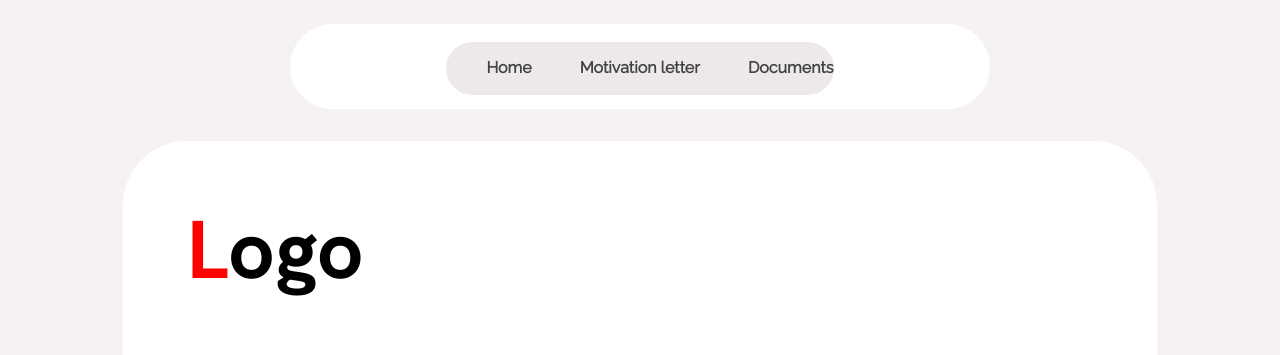
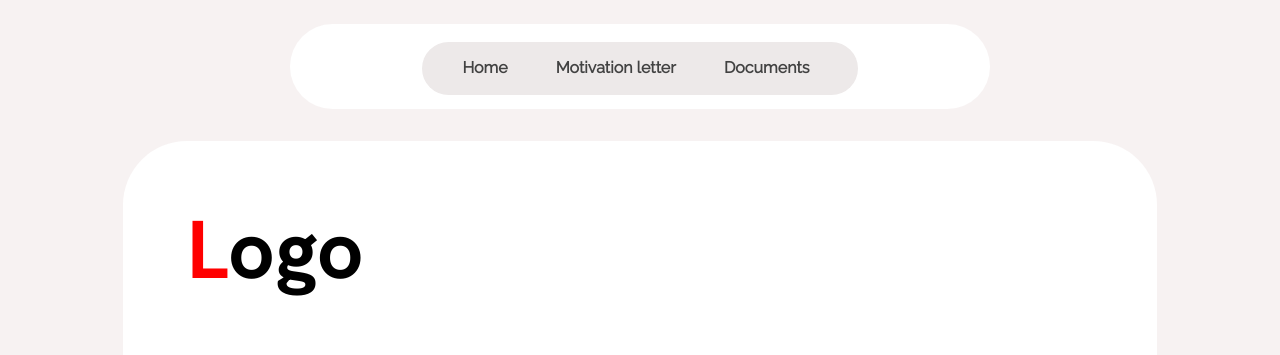
Before and after one commit to BielC19/erasmus, a plain HTML site: page logo.html in a window 1280 px wide. Shown: the top 355 px of the page. Drawn offline with Linux system fonts and the light colour scheme; a web font is replaced by a local one.

Commit message:
Update logo.html

```diff
--- a/logo.html
+++ b/logo.html
@@ -16,7 +16,7 @@
                     <ul>
                         <li><a id="primer"href="index">Home</a></li>
                         <li><a id="segon"href="m_leter">Motivation letter</a></li>
-                        <li><a id="segon" href="docs">Documents</a></li>
+                        <li><a id="tercer"href="docs">Documents</a></li>
                     </ul>
                 </div>
             </nav>
```
